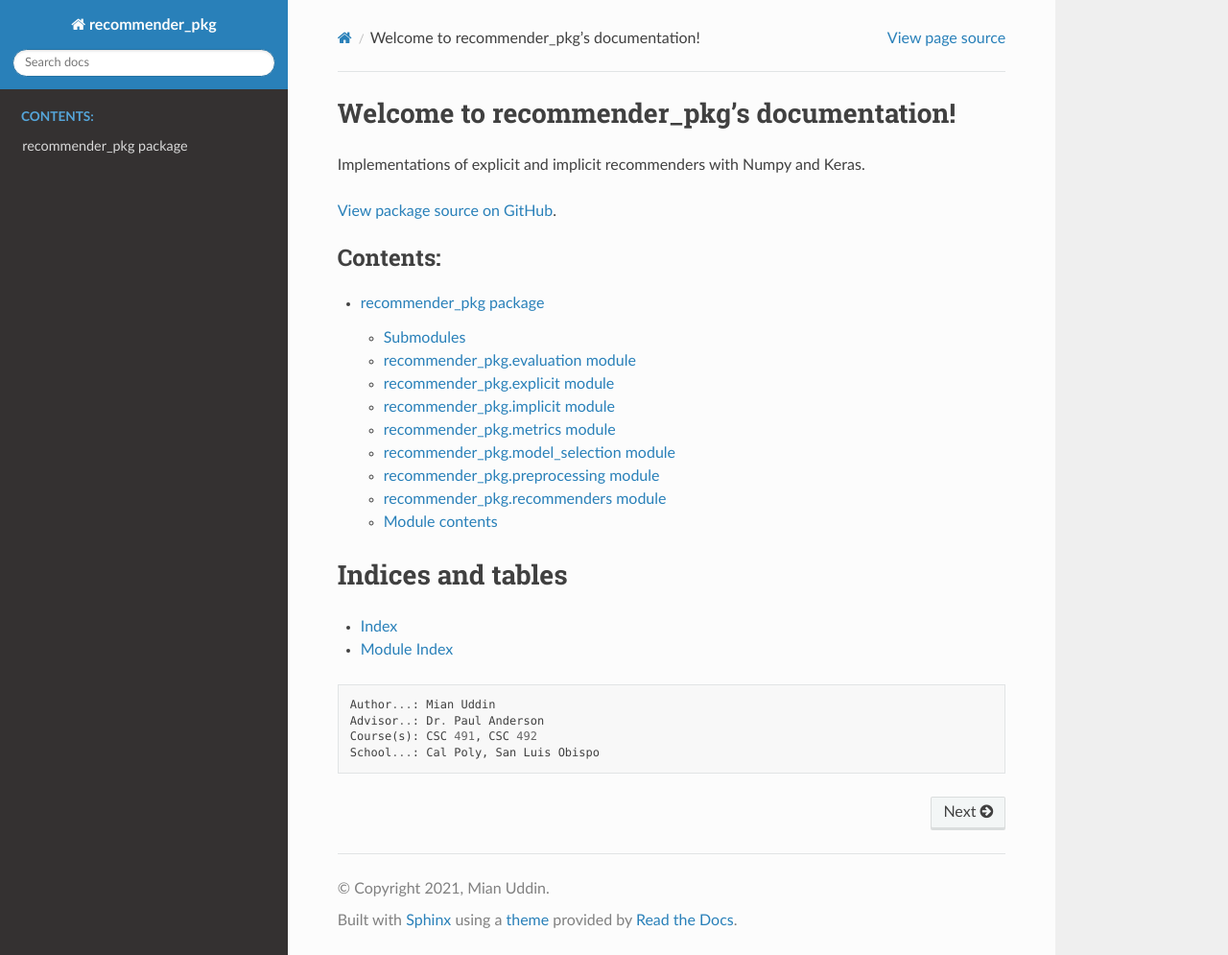
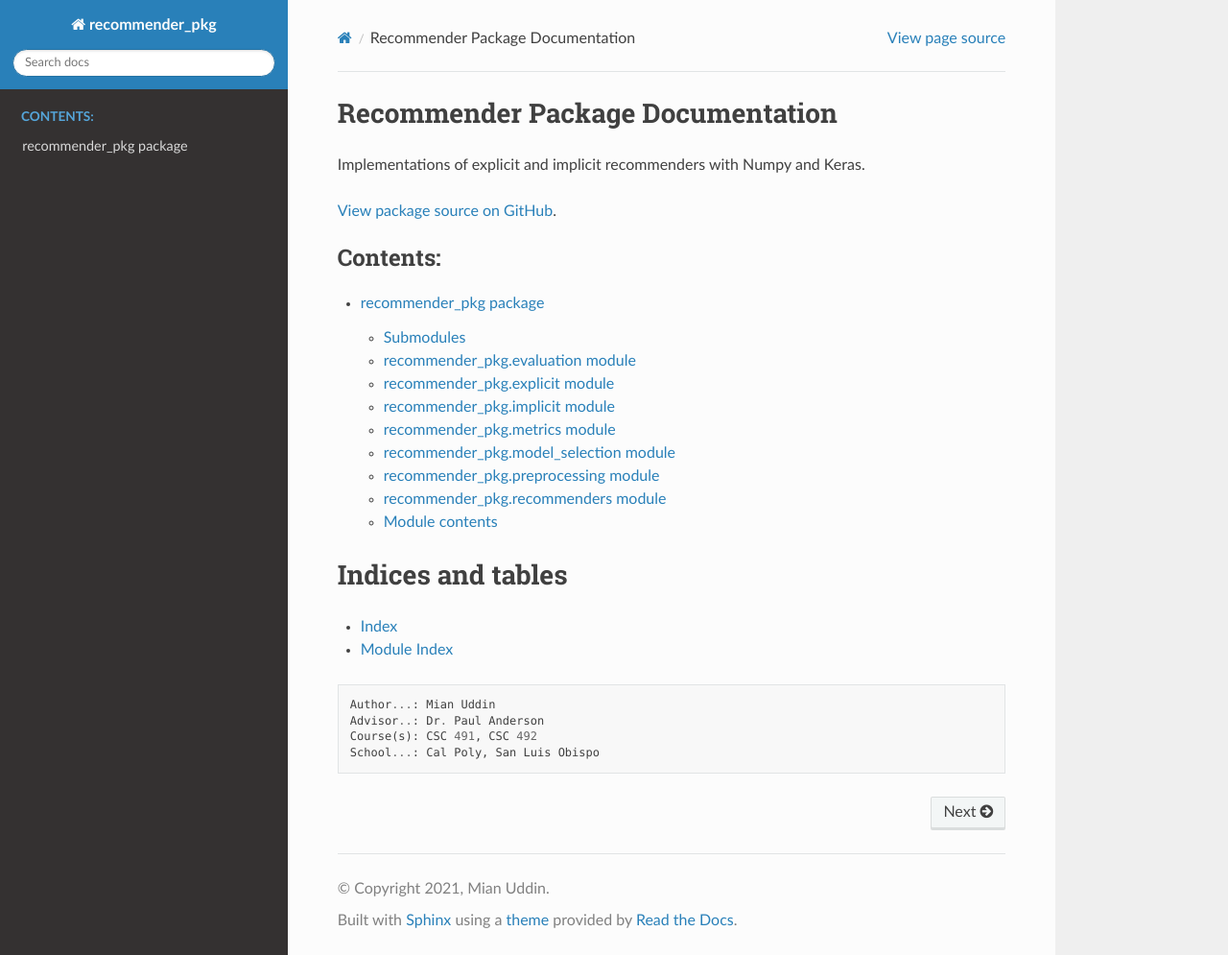
Before and after one commit to mianuddin/csc492_recommender_pkg, a Sphinx documentation site: the page built from docs/index.rst, in a window 1280 px wide and 995 px high. Shown: the whole window at 96% size. Built offline with Sphinx 7.4.7 and the Read the Docs theme 2.0.0, drawn with Linux system fonts in a browser that asks for light colours.

Commit message:
docs: write out package name

```diff
--- a/docs/index.rst
+++ b/docs/index.rst
@@ -3,8 +3,8 @@
    You can adapt this file completely to your liking, but it should at least
    contain the root `toctree` directive.
 
-Welcome to recommender_pkg's documentation!
-===========================================
+Recommender Package Documentation
+=================================
 Implementations of explicit and implicit recommenders with Numpy and Keras.
 
 `View package source on GitHub`__.
```
